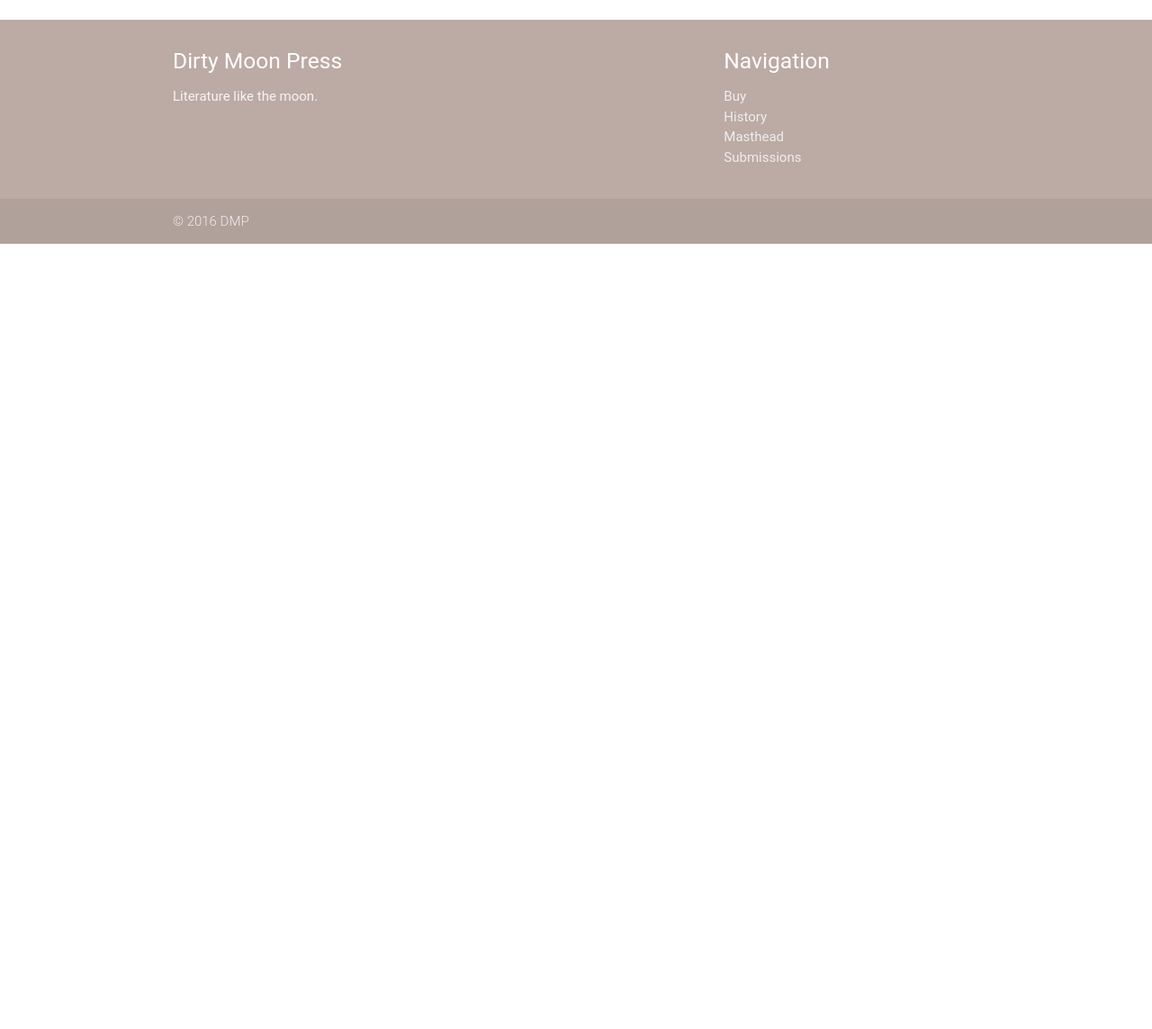
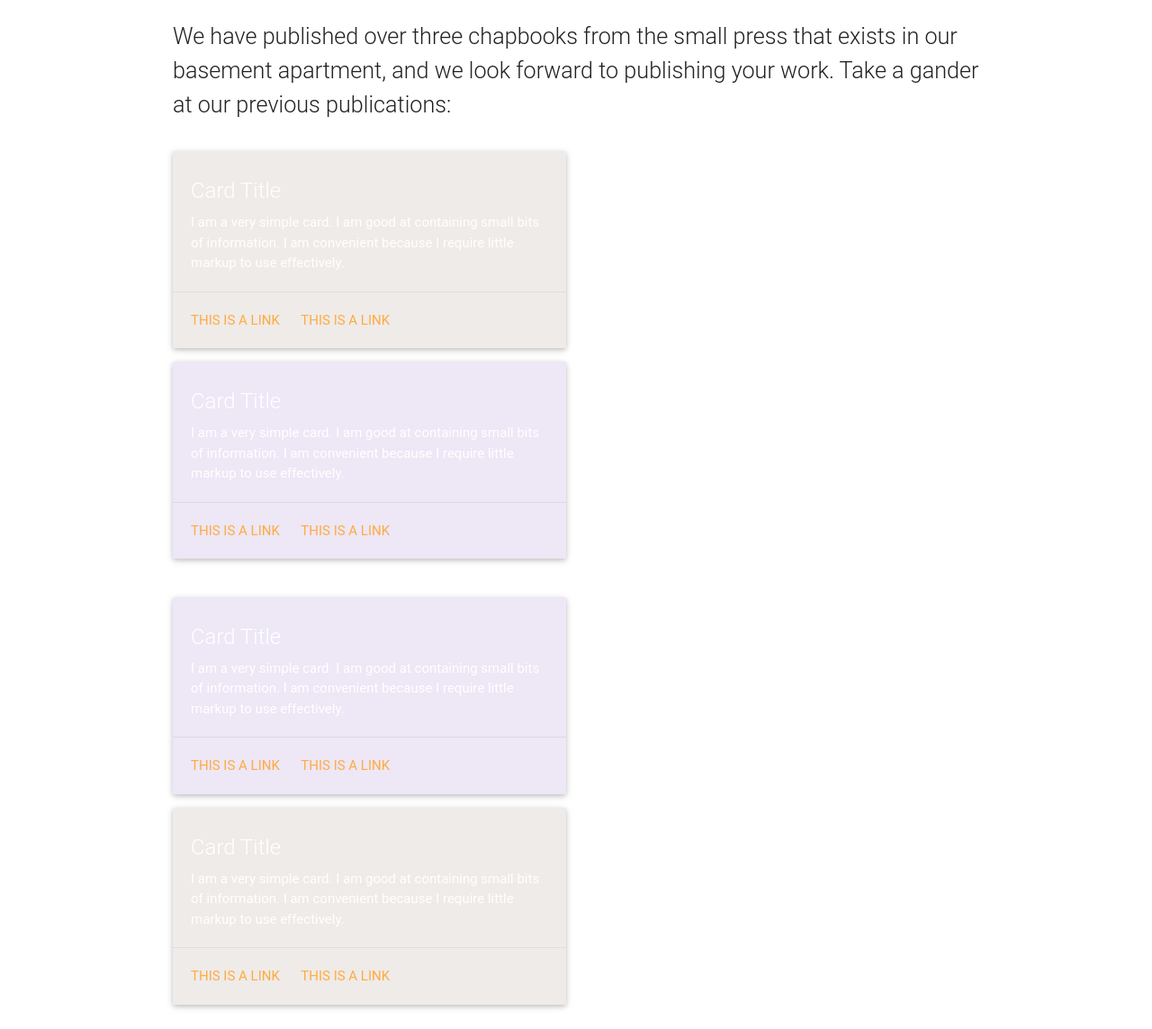
Before and after one commit to brycebortree/dirtymoonpress, a website: page public/index.html in a window 1280 px wide. Shown: the part 668-1812 px from the top of the page at 90% size. Before the commit the page ends 939 px from the top, so only its background shows below. Drawn offline with nearby package versions, Linux system fonts and the light colour scheme; some packages are replaced by stand-ins of ours; a script that the page names is missing; a web font is replaced by a local one.

Commit message:
adding front page copy including cards to dispaly 'over 3' books

```diff
--- a/public/views/home.html
+++ b/public/views/home.html
@@ -9,5 +9,65 @@
 
 
 
+<div class="container">
+  <p class="flow-text">And by that we mean something between,"always escaping just before your car gets there on clear nights" and, "a dirty bitch like our ex-boyfriend, Jack."</p>
 
-<p class="flow-text">And by that we mean something between,"always escaping just before your car gets there on clear nights" and, "a dirty bitch like our ex-boyfriend, Jack."</p>
+  <p class="flow-text">We have published over three chapbooks from the small press that exists in our basement apartment, and we look forward to publishing your work. Take a gander at our previous publications: </p>
+
+  <div class="row">
+    <div class="col s12 m6">
+      <div class="card brown lighten-5">
+        <div class="card-content white-text">
+          <span class="card-title">Card Title</span>
+          <p>I am a very simple card. I am good at containing small bits of information.
+          I am convenient because I require little markup to use effectively.</p>
+        </div>
+        <div class="card-action">
+          <a href="#">This is a link</a>
+          <a href="#">This is a link</a>
+        </div>
+      </div>
+
+      <div class="card deep-purple lighten-5">
+        <div class="card-content white-text">
+          <span class="card-title">Card Title</span>
+          <p>I am a very simple card. I am good at containing small bits of information.
+          I am convenient because I require little markup to use effectively.</p>
+        </div>
+        <div class="card-action">
+          <a href="#">This is a link</a>
+          <a href="#">This is a link</a>
+        </div>
+      </div>
+    </div>
+  </div>
+
+  <div class="row">
+    <div class="col s12 m6">
+      <div class="card deep-purple lighten-5">
+        <div class="card-content white-text">
+          <span class="card-title">Card Title</span>
+          <p>I am a very simple card. I am good at containing small bits of information.
+          I am convenient because I require little markup to use effectively.</p>
+        </div>
+        <div class="card-action">
+          <a href="#">This is a link</a>
+          <a href="#">This is a link</a>
+        </div>
+      </div>
+
+      <div class="card brown lighten-5">
+        <div class="card-content white-text">
+          <span class="card-title">Card Title</span>
+          <p>I am a very simple card. I am good at containing small bits of information.
+          I am convenient because I require little markup to use effectively.</p>
+        </div>
+        <div class="card-action">
+          <a href="#">This is a link</a>
+          <a href="#">This is a link</a>
+        </div>
+      </div>
+    </div>
+  </div>
+
+</div>
```
Lines whose indentation alone changed are shown as unchanged.
